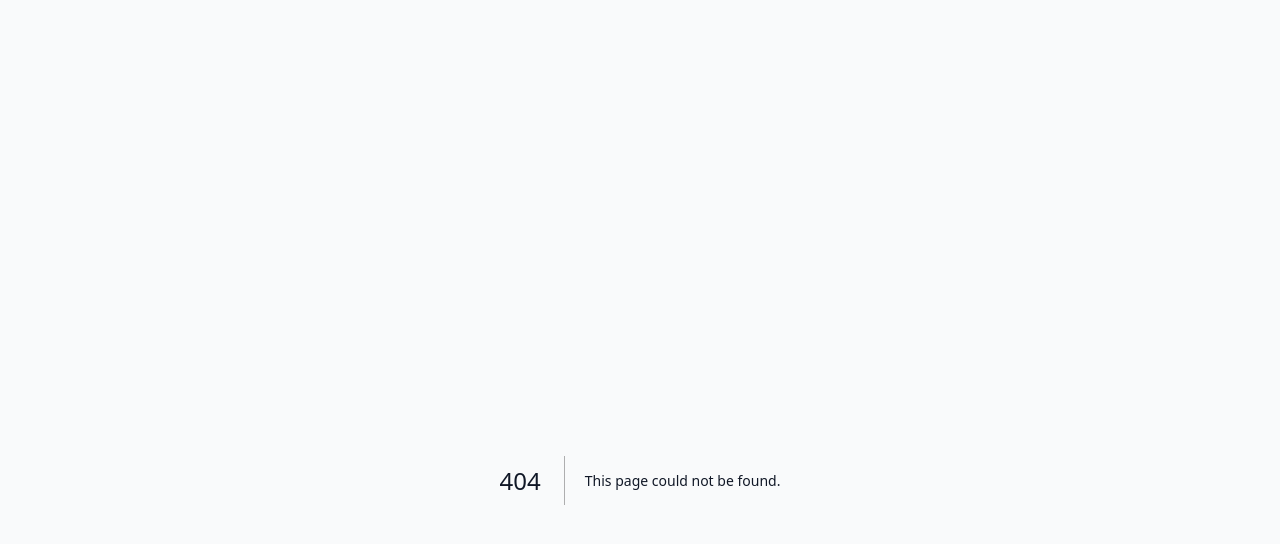
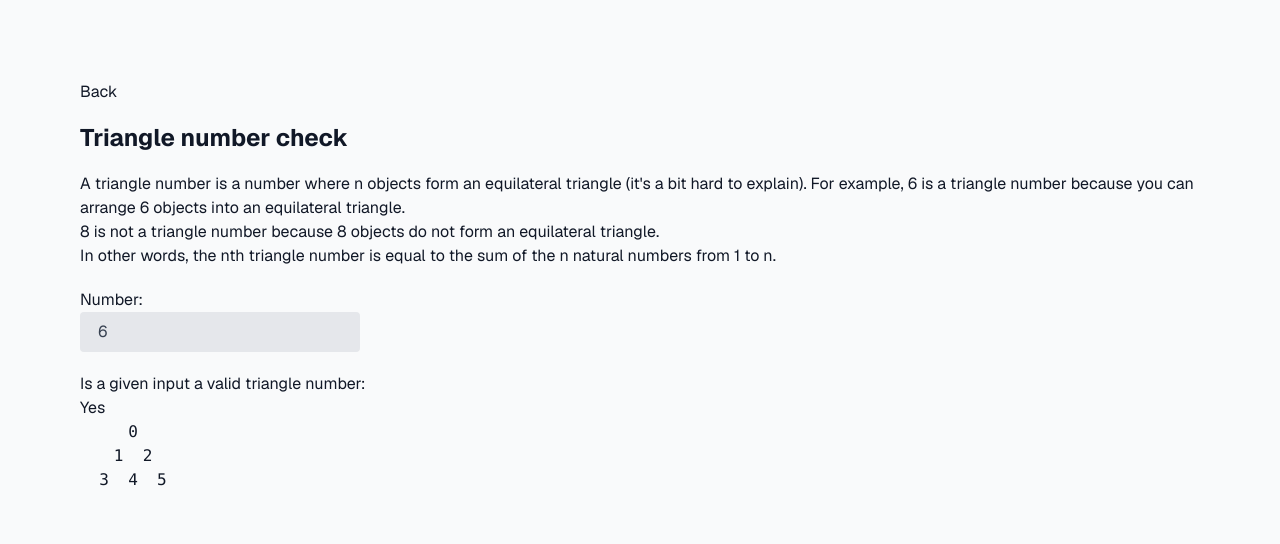
Before and after one commit to kmpronina/codewars, a Next.js app: page /triangle_number_check in a window 1280 px wide. Before the commit this address had no page. Shown: the top 544 px of the page. Built offline with nearby package versions, Linux system fonts and the light colour scheme.

Commit message:
Triangle number check tasl

```diff
--- a/app/_components/InputNaturalNumber.tsx
+++ b/app/_components/InputNaturalNumber.tsx
@@ -7,12 +7,16 @@ export default function InputNaturalNumber({
   number,
   setNumber,
 }: InputNaturalNumberProps) {
+  function setInputNumber(e: string) {
+    setNumber(e.startsWith("0") && e !== "0" ? Number(e.slice(1)) : Number(e));
+  }
+
   return (
     <input
       type="number"
       value={number}
       className="w-1/4 bg-gray-200 appearance-none border-2 border-gray-200 rounded py-2 px-4 text-gray-700 leading-tight focus:outline-none focus:bg-white focus:border-gray-500"
-      onChange={(e) => setNumber(Number(e.target.value))}
+      onChange={(e) => setInputNumber(e.target.value)}
     />
   );
 }
--- a/app/page.tsx
+++ b/app/page.tsx
@@ -8,6 +8,7 @@ export default function Home() {
         Ideal electron distribution
       </Link>
       <Link href="/is_it_a_triangle">Is it a triangle?</Link>
+      <Link href="/triangle_number_check">Triangle number check</Link>
     </main>
   );
 }
--- /dev/null
+++ b/app/triangle_number_check/page.tsx
@@ -0,0 +1,77 @@
+"use client";
+
+import { useMemo, useState } from "react";
+import LinkBack from "../_components/LinkBack";
+import TaskTitle from "../_components/TaskTitle";
+import WrapperWithLabel from "../_components/WrapperWithLabel";
+import InputNaturalNumber from "../_components/InputNaturalNumber";
+
+export default function TriangleNumberCheck() {
+  const [number, setNumber] = useState<number>(6);
+
+  function isTriangleNumber(n: number) {
+    if (Number.isInteger(Math.sqrt(8 * n + 1))) {
+      return true;
+    }
+    return false;
+  }
+
+  function drawATriangleNumber(n: number) {
+    const numbarArr = [];
+    let currentNumber = 0;
+
+    for (let i = 1; currentNumber < n; i++) {
+      const subArray = [];
+      for (let j = 0; j < i && currentNumber < n; j++) {
+        subArray.push(currentNumber);
+        currentNumber++;
+      }
+      numbarArr.push(subArray);
+    }
+    return numbarArr;
+  }
+
+  const numberOfSpaces = useMemo(() => {
+    return Math.round(Number(number.toString().length) / 2) + 1;
+  }, [number]);
+
+  return (
+    <>
+      <LinkBack />
+      <TaskTitle title="Triangle number check" />
+      <div>
+        A triangle number is a number where n objects form an equilateral
+        triangle (it's a bit hard to explain). For example, 6 is a triangle
+        number because you can arrange 6 objects into an equilateral triangle.
+        <br />8 is not a triangle number because 8 objects do not form an
+        equilateral triangle. <br /> In other words, the nth triangle number is
+        equal to the sum of the n natural numbers from 1 to n.
+      </div>
+      <WrapperWithLabel label="Number">
+        <InputNaturalNumber number={number} setNumber={setNumber} />
+      </WrapperWithLabel>
+
+      <WrapperWithLabel label="Is a given input a valid triangle number">
+        {isTriangleNumber(number) ? (
+          <div>
+            {"Yes"}
+            <div className="flex flex-col text-center w-fit">
+              {drawATriangleNumber(number).map((array, index) => (
+                <pre key={index}>
+                  {array.map(
+                    (arrNumber) =>
+                      " ".repeat(
+                        numberOfSpaces - (arrNumber.toString().length - 1)
+                      ) + arrNumber
+                  )}
+                </pre>
+              ))}
+            </div>
+          </div>
+        ) : (
+          "No"
+        )}
+      </WrapperWithLabel>
+    </>
+  );
+}
```
